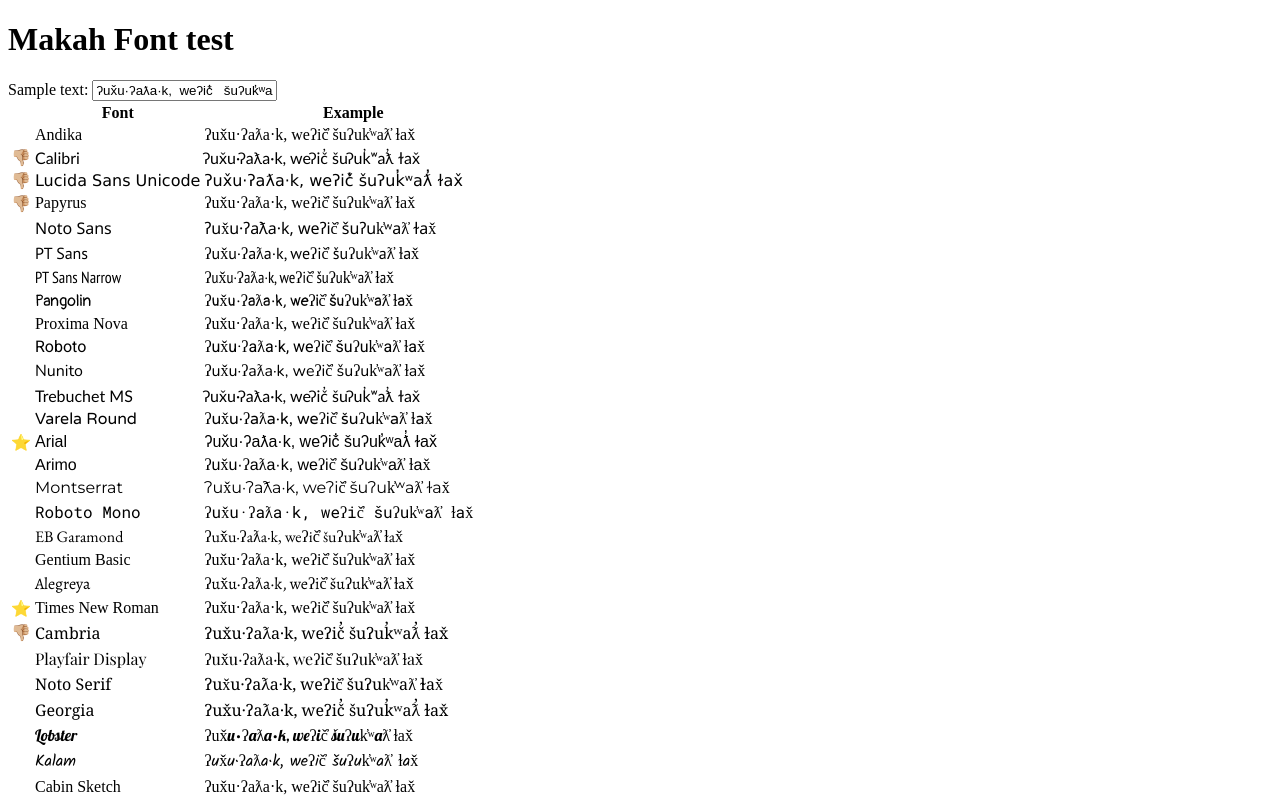
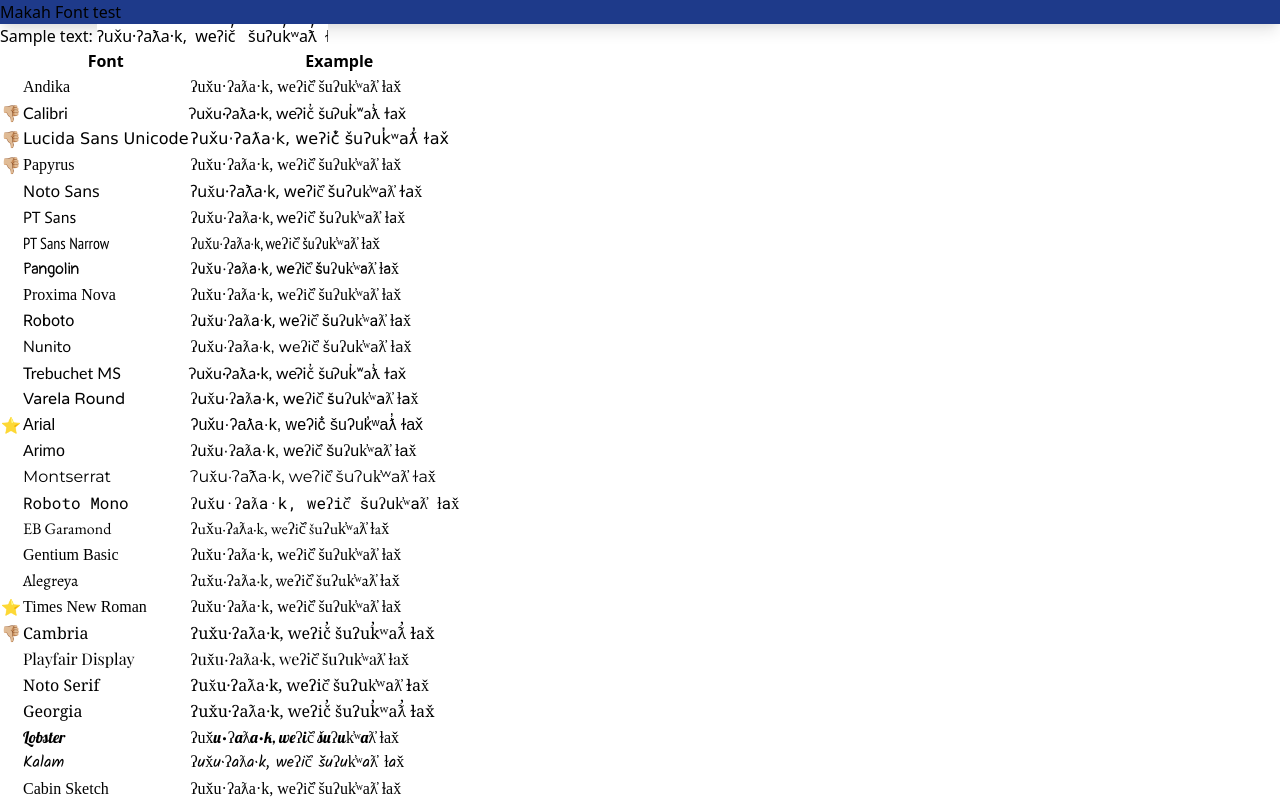
Before and after one commit to eddieantonio/makah-fonts, a Svelte app: page / in a window 1280 px wide. Shown: the top 800 px of the page. Built offline with nearby package versions, Linux system fonts and the light colour scheme; a web font is replaced by a local one.

Commit message:
attempt at tailwind

```diff
--- a/package.json
+++ b/package.json
@@ -8,9 +8,13 @@
   "private": true,
   "dependencies": {
     "@rollup/plugin-node-resolve": "^11.2.0",
+    "autoprefixer": "^9",
+    "postcss": "^7",
     "rollup": "^2.42.3",
     "rollup-plugin-svelte": "^7.1.0",
-    "svelte": "^3.35.0"
+    "svelte": "^3.35.0",
+    "svelte-preprocess": "^4.6.9",
+    "tailwindcss": "npm:@tailwindcss/postcss7-compat"
   },
   "devDependencies": {
     "@rollup/plugin-commonjs": "^17.1.0",
--- a/rollup.config.js
+++ b/rollup.config.js
@@ -1,6 +1,6 @@
 import svelte from 'rollup-plugin-svelte';
+import sveltePreprocess from "svelte-preprocess";
 import resolve from '@rollup/plugin-node-resolve';
-import commonjs from '@rollup/plugin-commonjs';
 
 export default {
   input: 'src/main.js',
@@ -9,7 +9,16 @@
     format: 'iife',
   },
   plugins: [
-    svelte(),
+    svelte({
+      preprocess: sveltePreprocess({
+        postcss: {
+          plugins: [
+            require("tailwindcss"),
+            require("autoprefixer"),
+          ],
+        },
+      }),
+    }),
     resolve({ browser: true }),
   ],
 };
--- a/src/App.svelte
+++ b/src/App.svelte
@@ -6,11 +6,18 @@
 const googleFontsURL = makeGoogleFontsURL();
 
 </script>
+
+<style global lang="postcss">
+@tailwind base;
+@tailwind components;
+@tailwind utilities;
+</style>
+
 <svelte:head>
 <link rel="stylesheet" href={googleFontsURL} />
 </svelte:head>
 
-<header>
+<header class="bg-blue-900 shadow-lg">
   <h1>Makah Font test</h1>
 </header>
 
--- /dev/null
+++ b/tailwind.config.js
@@ -0,0 +1,22 @@
+const production = !process.env.ROLLUP_WATCH;
+
+module.exports = {
+  purge: {
+    enabled: production,
+    content: [
+      "./src/**/.*.svelte",
+    ],
+  },
+  darkMode: false, // or 'media' or 'class'
+  theme: {
+    extend: {},
+  },
+  variants: {
+    extend: {},
+  },
+  plugins: [],
+  future: {
+    purgeLayersByDefault: true,
+    removeDeprecatedGapUtilities: true,
+  },
+};
```
Also changed, not shown: 1 other file (tests, documents, lock files or other folders).
